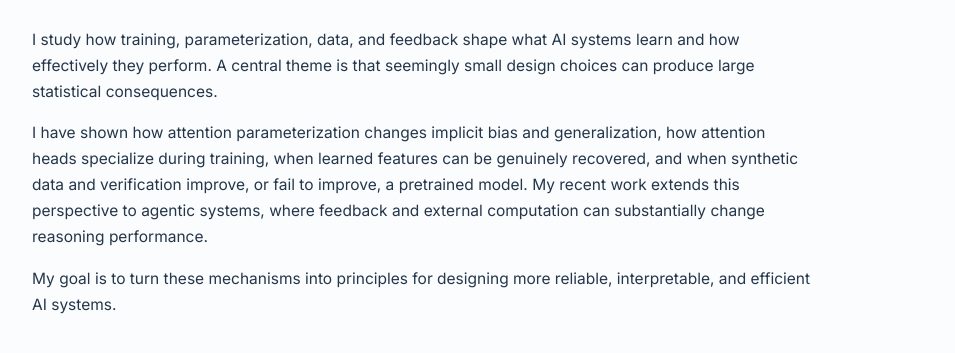
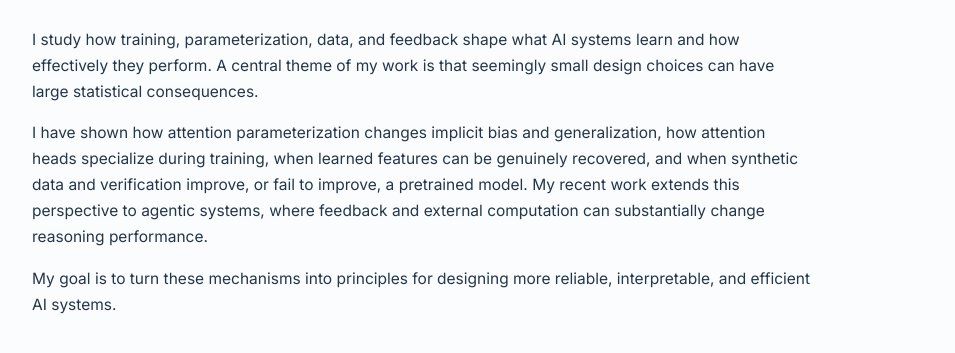
Before and after one commit to smonkey12/smonkey12.github.io, a plain HTML site: page research.html in a window 1280 px wide. Shown: the part 170-523 px from the top of the page, without its empty margins (162-1117 px from the left). Drawn offline with Linux system fonts and the light colour scheme.

Commit message:
Update research.html

```diff
--- a/research.html
+++ b/research.html
@@ -60,8 +60,8 @@
 
       <p>
         I study how training, parameterization, data, and feedback shape what AI systems learn
-        and how effectively they perform. A central theme is that seemingly small design choices
-        can produce large statistical consequences.
+        and how effectively they perform. A central theme of my work is that seemingly small design choices
+        can have large statistical consequences.
       </p>
 
       <p>
```
